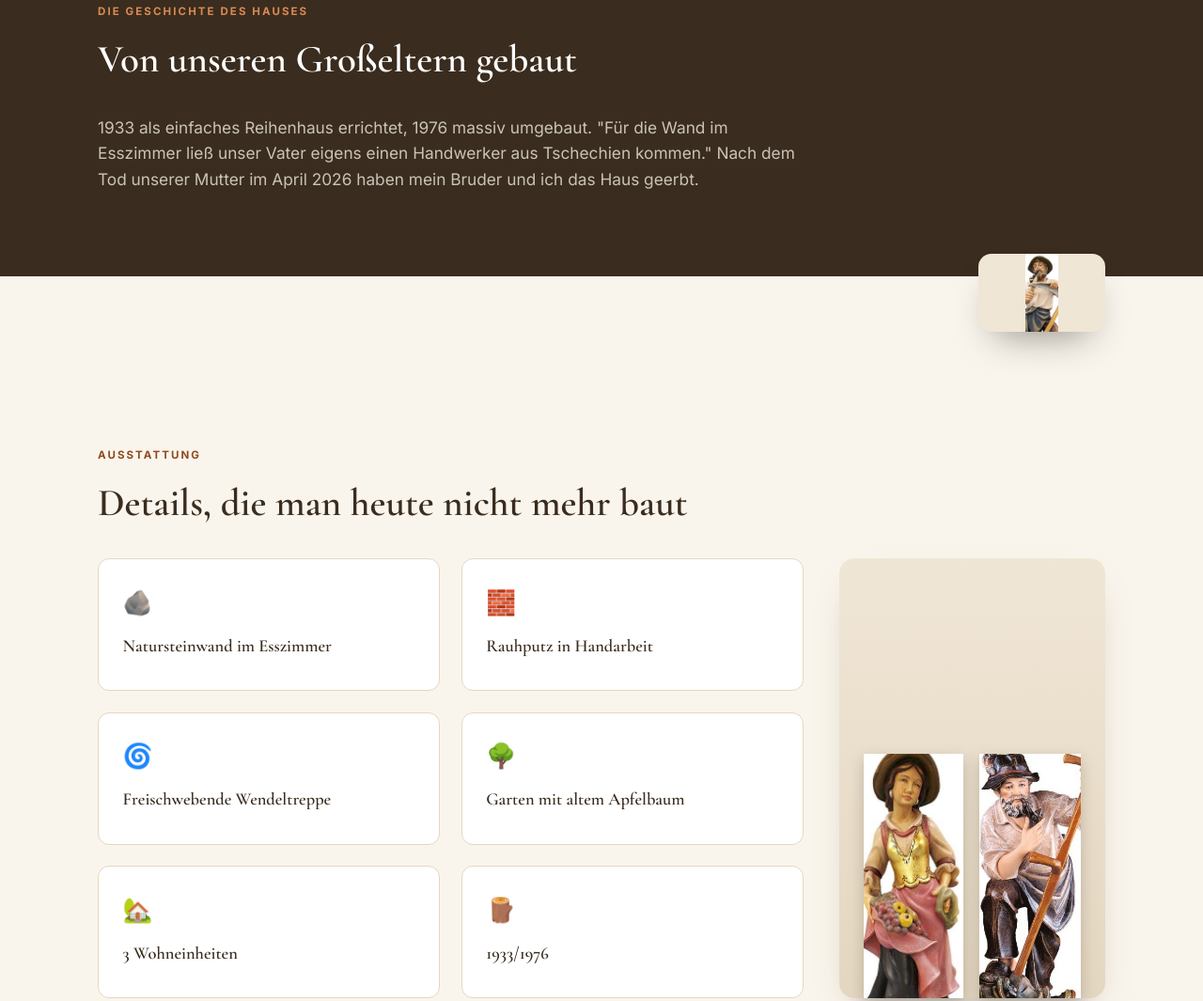
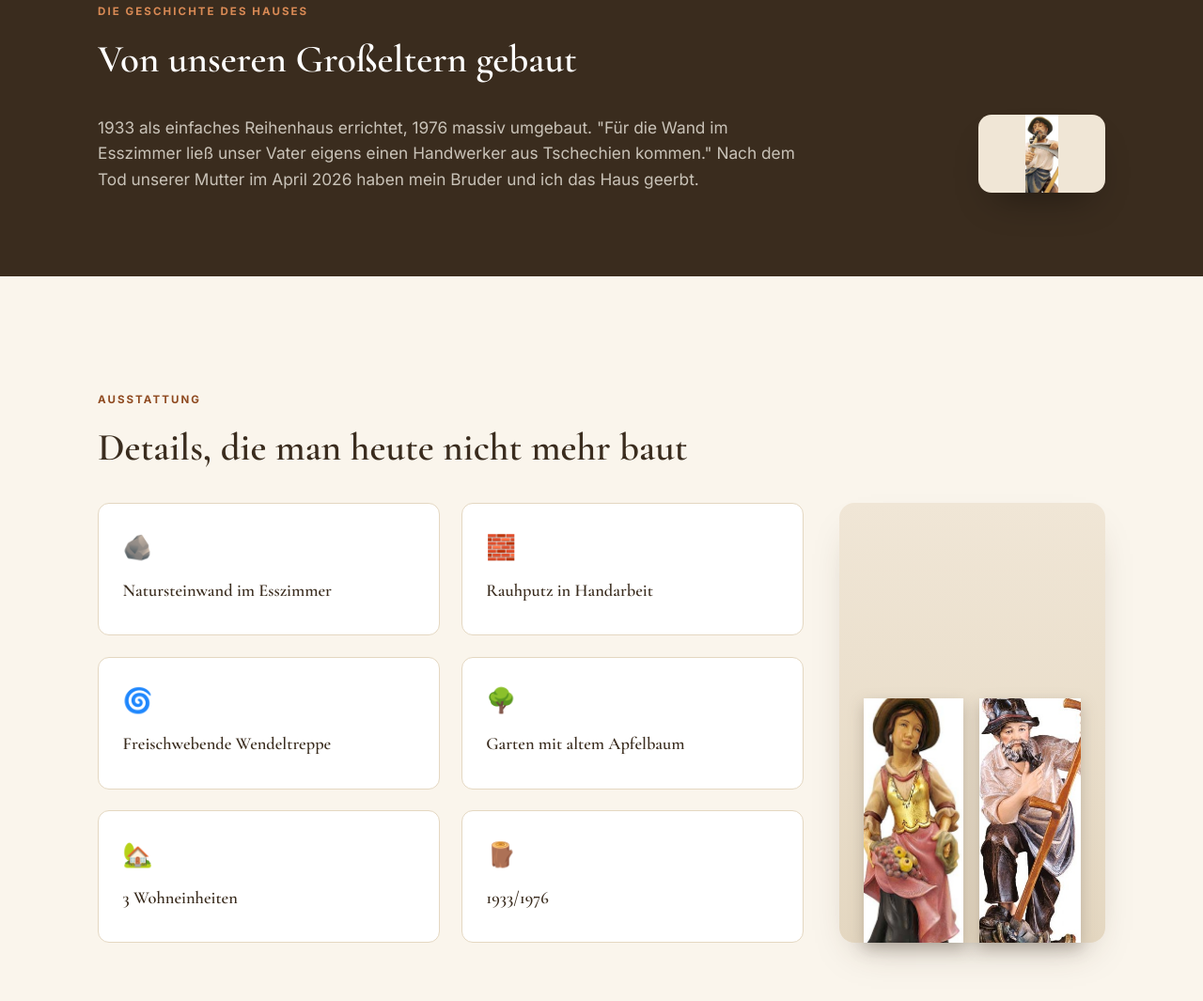
Before and after one commit to haraldlinhart-prog/keksstrasse4-de-recovered, a website: page index.html in a window 1280 px wide. Shown: the part 880-1945 px from the top of the page at 94% size. Drawn offline with nearby package versions, Linux system fonts and the light colour scheme.

Commit message:
fix: align story image top edge exactly with text top edge

```diff
--- a/index.html
+++ b/index.html
@@ -13,7 +13,7 @@ header{position:sticky;top:0;z-index:100;background:rgba(250,245,236,.92);backdr
 .story{background:var(--walnut);color:var(--sand)}.story h2{color:#fff}.story .lead{color:rgba(250,245,236,.75);max-width:760px;font-size:1.08rem}.story-quote{font-family:var(--ff-d);font-style:italic;font-size:1.5rem;color:var(--terracotta-lt);margin:1.6rem 0;max-width:700px;line-height:1.4}
 .hl-grid{display:grid;grid-template-columns:repeat(auto-fit,minmax(240px,1fr));gap:1.4rem;margin-top:2rem}.hl-card{background:#fff;border:1px solid var(--stone);border-radius:12px;padding:1.6rem}.hl-card .ic{font-size:1.6rem;margin-bottom:.7rem}.hl-card h3{font-size:1.15rem;margin-bottom:.4rem}.hl-card p{font-size:.88rem;color:var(--ink2)}
 .gallery-grid{display:grid;grid-template-columns:repeat(3,1fr);gap:.8rem;margin-top:2rem}.gallery-grid .g-item{aspect-ratio:1;border-radius:10px;overflow:hidden;background:var(--stone)}.gallery-grid .g-item.tall{grid-row:span 2;aspect-ratio:auto}@media(max-width:700px){.gallery-grid{grid-template-columns:repeat(2,1fr)}.gallery-grid .g-item.tall{grid-row:span 1;aspect-ratio:1}}
-.story-split{margin-top:1.6rem}.story-fig-wrap{display:flex;justify-content:flex-end;margin-top:-1.5rem;margin-bottom:2rem}.story-fig-wrap .story-fig{width:135px;border-radius:14px;overflow:hidden;background:var(--sand);box-shadow:0 20px 40px -18px rgba(0,0,0,.45)}.story-fig-wrap .story-fig img{width:100%;height:100%;object-fit:contain;display:block}@media(max-width:820px){.story-fig-wrap{justify-content:center;margin-top:-1rem}.story-fig-wrap .story-fig{width:120px !important;height:auto !important;aspect-ratio:175/414}}
+.story-split{margin-top:1.6rem}.story-fig-wrap{display:flex;justify-content:flex-end;margin-top:0;margin-bottom:2rem}.story-fig-wrap .story-fig{width:135px;border-radius:14px;overflow:hidden;background:var(--sand);box-shadow:0 20px 40px -18px rgba(0,0,0,.45)}.story-fig-wrap .story-fig img{width:100%;height:100%;object-fit:contain;display:block}@media(max-width:820px){.story-fig-wrap{justify-content:center;margin-top:1rem}.story-fig-wrap .story-fig{width:120px !important;height:auto !important;aspect-ratio:175/414}}
 .text-img-split{display:grid;grid-template-columns:1fr auto;gap:2.4rem;align-items:center;margin-top:1.6rem}.text-img-split .figs{display:flex;align-items:flex-end;justify-content:center;gap:1.1rem;background:linear-gradient(180deg,var(--sand) 0%,var(--stone) 100%);border-radius:16px;padding:1.6rem 1.6rem 0;box-shadow:0 20px 40px -20px rgba(58,44,30,.35);align-self:stretch}.text-img-split .figs img{height:min(260px,26vw);width:auto;max-width:none;object-fit:contain;display:block;filter:drop-shadow(0 6px 8px rgba(58,44,30,.25))}@media(max-width:820px){.text-img-split{grid-template-columns:1fr}.text-img-split .figs{padding:1.2rem 1.2rem 0;margin-top:.4rem}.text-img-split .figs img{height:200px}}
 .unit-grid{display:grid;grid-template-columns:repeat(auto-fit,minmax(280px,1fr));gap:1.4rem;margin-top:2rem}.unit-card{background:#fff;border:1px solid var(--stone);border-radius:14px;overflow:hidden;display:flex;flex-direction:column}.unit-card .u-head{background:var(--sand);padding:1.4rem 1.6rem}.unit-card .u-head .u-size{font-family:var(--ff-d);font-size:2rem;color:var(--terracotta-dk)}.unit-card .u-body{padding:1.4rem 1.6rem;flex:1;display:flex;flex-direction:column}.unit-card ul{list-style:none;font-size:.86rem;color:var(--ink2);margin-bottom:1.2rem;flex:1}.unit-card li{padding:.25rem 0;padding-left:1.1rem;position:relative}.unit-card li::before{content:"—";position:absolute;left:0;color:var(--terracotta)}.status-pill{display:inline-block;font-size:.68rem;font-weight:700;letter-spacing:.05em;text-transform:uppercase;padding:.25rem .6rem;border-radius:20px;margin-top:.4rem}.status-frei{background:#e6f0e0;color:var(--green)}.status-vermietet{background:#f0e6d6;color:var(--terracotta-dk)}
 .richtwert-box{background:#fff;border:1px solid var(--stone);border-radius:14px;padding:2rem;margin-top:1.6rem}table.cmp{width:100%;border-collapse:collapse;font-size:.85rem;margin-top:1rem}table.cmp th{text-align:left;font-size:.7rem;text-transform:uppercase;color:var(--ink2);border-bottom:2px solid var(--stone);padding:.5rem .6rem}table.cmp td{padding:.6rem .6rem;border-bottom:1px solid var(--stone)}
@@ -69,7 +69,7 @@ footer{background:var(--walnut);color:rgba(250,245,236,.6);padding:2.5rem 0;font
 <div class="legal-overlay" id="legal-datenschutz"><div class="legal-box"><button class="modal-close" onclick="closeLegal('legal-datenschutz')">✕</button><h2>Datenschutzerklärung</h2><p>Verantwortlicher: Harald Linhart &amp; Martin Linhart, Mörfelden-Walldorf. Formulardaten werden bei Supabase (EU) gespeichert, E-Mail-Versand über Resend. Keine Cookies/Tracking.</p></div></div>
 <footer><div class="wrap"><p>Leibnizstr. 4 · Schweinfurt · Privater Verkauf durch Erbengemeinschaft</p><div class="legal-links"><button onclick="openLegal('legal-impressum')">Impressum</button><button onclick="openLegal('legal-datenschutz')">Datenschutz</button></div></div></footer>
 <script>
-function syncStoryFigHeight(){var t=document.querySelector('.story-split');var f=document.querySelector('.story-fig');if(t&&f&&window.innerWidth>820){f.style.height=t.offsetHeight+'px';}else if(f){f.style.height='';}}
+function syncStoryFigHeight(){var t=document.querySelector('.story-split');var f=document.querySelector('.story-fig');if(!t||!f)return;if(window.innerWidth<=820){f.style.height='';f.style.marginTop='';return;}f.style.height=t.offsetHeight+'px';f.style.marginTop='0px';var diff=f.getBoundingClientRect().top-t.getBoundingClientRect().top;f.style.marginTop=(-diff)+'px';}
 syncStoryFigHeight();
 window.addEventListener('resize',syncStoryFigHeight);
 if(document.fonts&&document.fonts.ready){document.fonts.ready.then(syncStoryFigHeight);}
```
